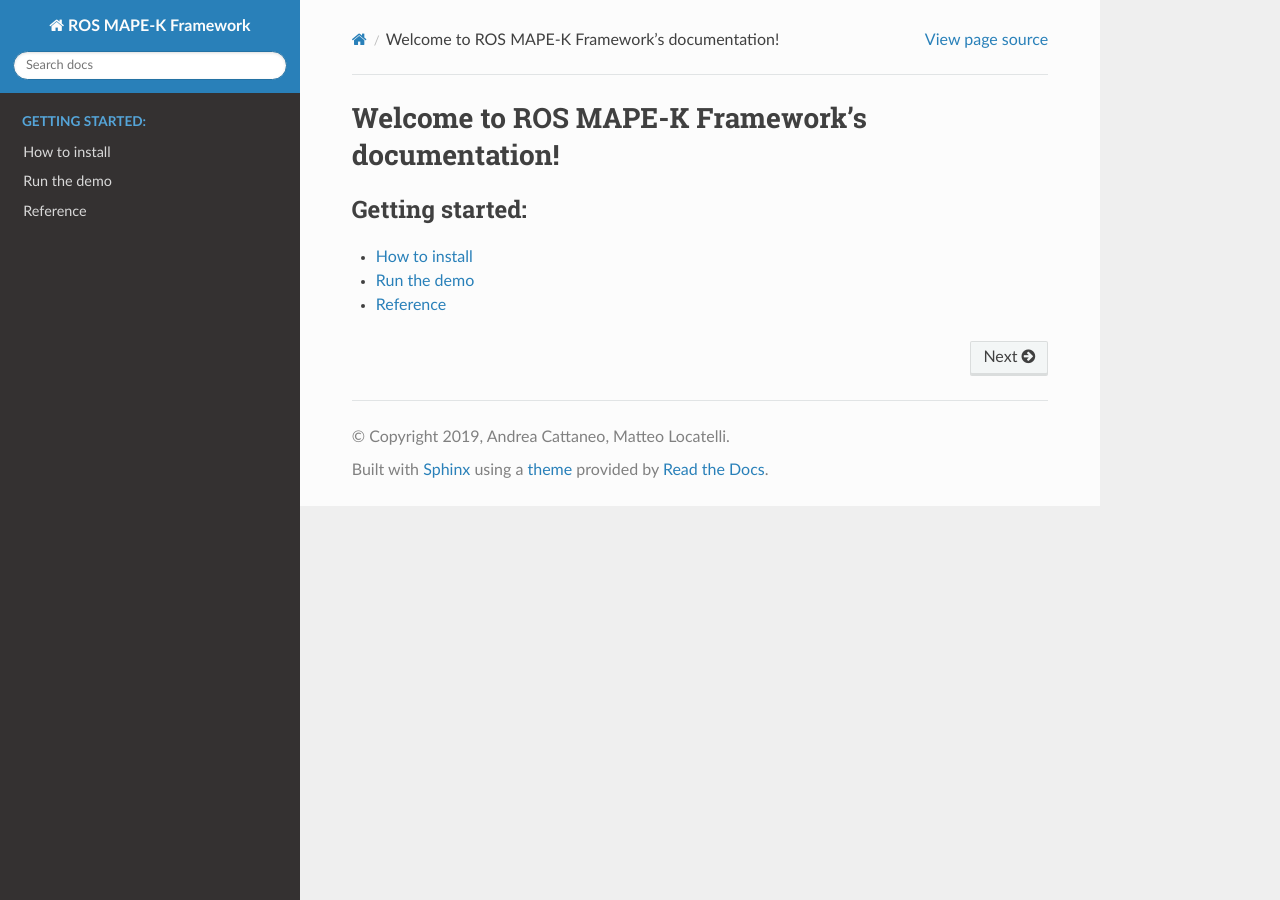
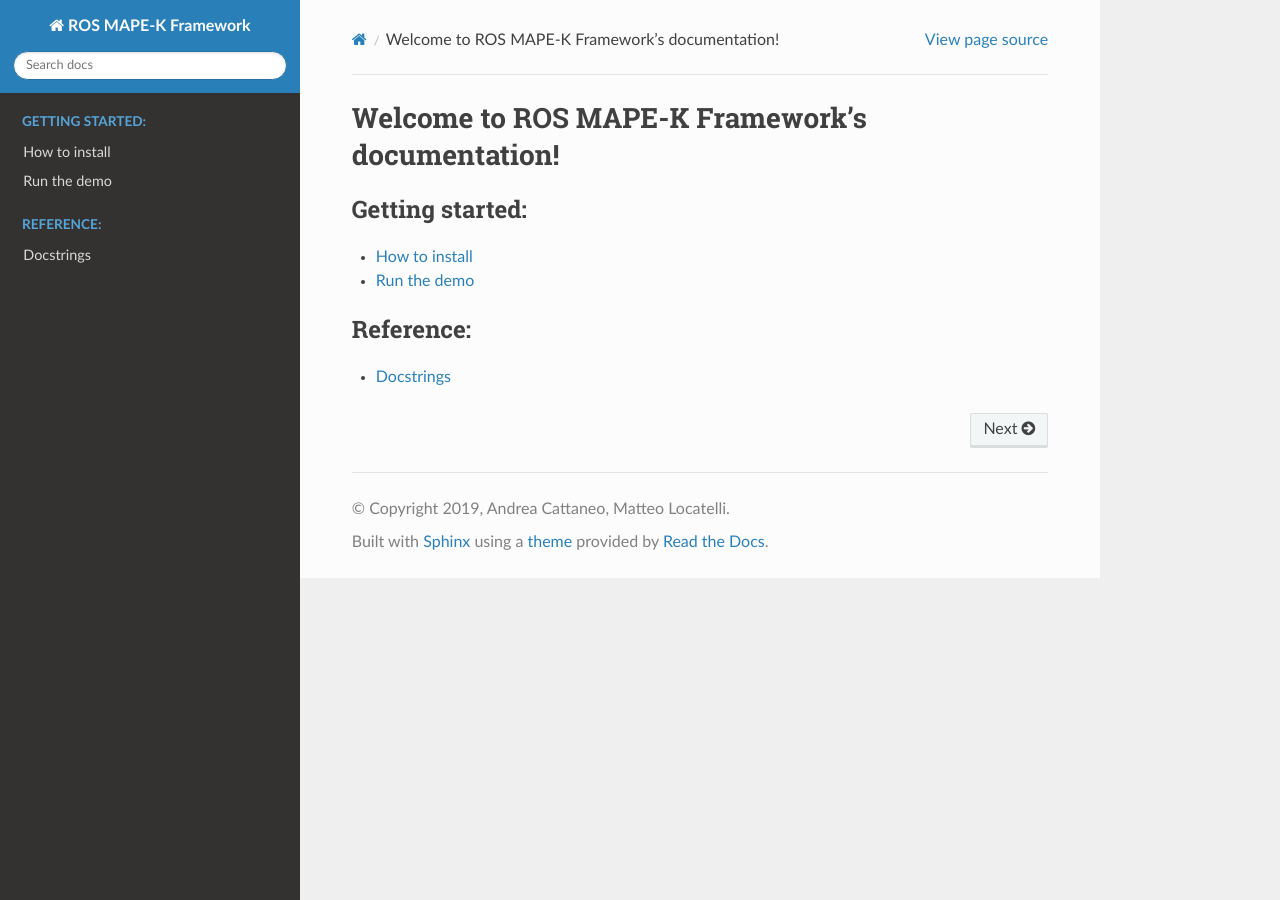
Before and after one commit to imcatta/ros_mapek_framework, a Sphinx documentation site: the page built from docs/index.rst, in a window 1280 px wide. Built offline with Sphinx 7.4.7 and the Read the Docs theme 2.0.0, drawn with Linux system fonts in a browser that asks for light colours; some of the changed lines change nothing that is shown.

Commit message:
Update documentation's structure (#12)

```diff
--- a/docs/index.rst
+++ b/docs/index.rst
@@ -1,10 +1,17 @@
 Welcome to ROS MAPE-K Framework's documentation!
 ================================================
 
+.. _getting-started:
+
 .. toctree::
-   :maxdepth: 2
    :caption: Getting started:
 
    install
    demo
+
+.. _reference:
+
+.. toctree::
+   :caption: Reference:
+
    reference
--- a/docs/reference.rst
+++ b/docs/reference.rst
@@ -1,5 +1,5 @@
-Reference
-=========
+Docstrings
+==========
 
 .. automodule:: mapek_framework.mape_element
     :members:
```
